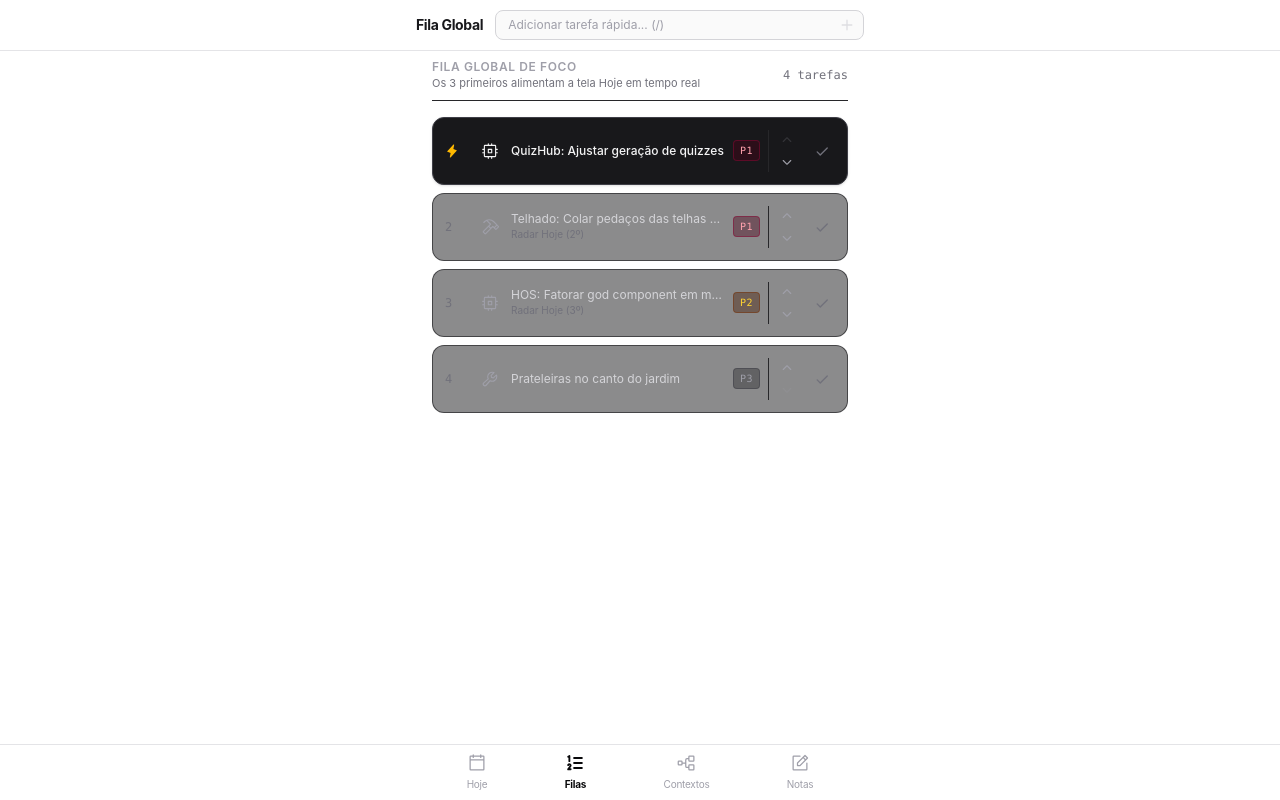
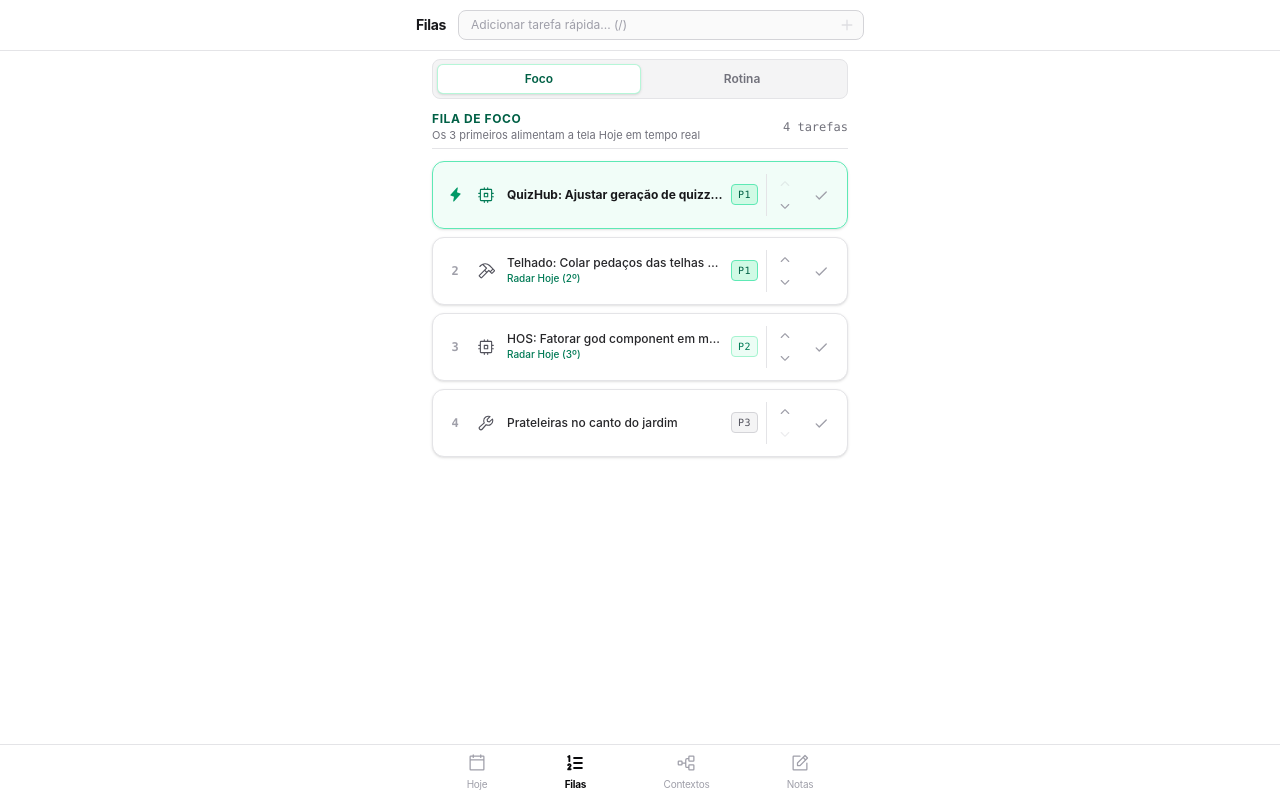
Before and after one commit to lessandrobull/taskflow, a React (Vite) app: page / in a window 1280 px wide. Both pictures are taken after a click on the button "Filas". Built offline with nearby package versions, Linux system fonts and the light colour scheme; no server answers; the database is empty.

Commit message:
feat(etapa-3): sub-abas foco e rotina em filas com ordenacao e tema claro

```diff
--- a/src/App.jsx
+++ b/src/App.jsx
@@ -38,7 +38,7 @@ export default function App() {
         <div className="max-w-md mx-auto flex items-center gap-3">
           <span className={`font-bold text-sm tracking-tight ${THEME.app.headerTitle}`}>
             {abaAtiva === 'hoje' && 'Hoje'}
-            {abaAtiva === 'fila' && 'Fila Global'}
+            {abaAtiva === 'fila' && 'Filas'}
             {abaAtiva === 'contextos' && 'Contextos'}
             {abaAtiva === 'notas' && 'Notas'}
           </span>
--- a/src/views/GlobalQueueView.jsx
+++ b/src/views/GlobalQueueView.jsx
@@ -1,7 +1,8 @@
-import React from 'react';
+import React, { useState } from 'react';
 import { CaretUp, CaretDown, Check, Lightning } from '@phosphor-icons/react';
 import DynamicIcon from '../components/DynamicIcon';
 import { TIPOS_TAREFA, PRIORIDADES } from '../types';
+import { THEME } from '../colors';
 
 export default function GlobalQueueView({
   tarefas,
@@ -10,130 +11,200 @@ export default function GlobalQueueView({
   moverParaBaixo,
   alternarPrioridade,
 }) {
+  const [subAba, setSubAba] = useState('foco'); // 'foco' | 'rotina'
+
   const filaFoco = tarefas
     .filter((t) => t.tipo === TIPOS_TAREFA.FOCO && !t.concluido)
-    .sort((a, b) => a.ordemFila - b.ordemFila);
+    .sort((a, b) => (a.ordemFila || 0) - (b.ordemFila || 0));
 
-  // Estilos semânticos da ficha técnica de paletas
-  const getBadgePrioridade = (p) => {
-    switch (p) {
-      case PRIORIDADES.P1:
-        return 'bg-rose-950/40 text-rose-300 border-rose-900/50';
-      case PRIORIDADES.P2:
-        return 'bg-amber-950/40 text-amber-300 border-amber-900/50';
-      case PRIORIDADES.P3:
-      default:
-        return 'bg-zinc-800/40 text-zinc-400 border-zinc-700/50';
+  const filaRotina = tarefas
+    .filter((t) => t.tipo === TIPOS_TAREFA.CADENCIA && !t.concluido)
+    .sort((a, b) => (a.ordemFila || 0) - (b.ordemFila || 0));
+
+  const filaAtiva = subAba === 'foco' ? filaFoco : filaRotina;
+
+  const getBadgePrioridade = (p, tipo) => {
+    if (tipo === TIPOS_TAREFA.CADENCIA) {
+      if (p === PRIORIDADES.P1) return THEME.rotina.p1;
+      if (p === PRIORIDADES.P2) return THEME.rotina.p2;
+      return THEME.rotina.p3;
     }
+    if (p === PRIORIDADES.P1) return THEME.foco.p1;
+    if (p === PRIORIDADES.P2) return THEME.foco.p2;
+    return THEME.foco.p3;
   };
 
   return (
-    <div className="space-y-4 pb-24">
-      <div className="flex items-center justify-between pb-2 border-b border-zinc-800">
+    <div className="space-y-3 pb-24">
+      {/* Seletor Superior: Foco | Rotina */}
+      <div className="flex p-1 bg-zinc-100 rounded-lg border border-zinc-200">
+        <button
+          onClick={() => setSubAba('foco')}
+          className={`flex-1 py-1.5 rounded-md text-xs font-semibold transition-all ${
+            subAba === 'foco'
+              ? 'bg-white text-emerald-800 shadow-sm border border-emerald-200/80 font-bold'
+              : 'text-zinc-500 hover:text-zinc-800'
+          }`}
+        >
+          Foco
+        </button>
+        <button
+          onClick={() => setSubAba('rotina')}
+          className={`flex-1 py-1.5 rounded-md text-xs font-semibold transition-all ${
+            subAba === 'rotina'
+              ? 'bg-white text-purple-800 shadow-sm border border-purple-200/80 font-bold'
+              : 'text-zinc-500 hover:text-zinc-800'
+          }`}
+        >
+          Rotina
+        </button>
+      </div>
+
+      {/* Subcabeçalho Informativo */}
+      <div className="flex items-center justify-between pb-1 border-b border-zinc-200">
         <div>
-          <h2 className="text-xs uppercase tracking-wider text-zinc-400 font-semibold">
-            Fila Global de Foco
+          <h2
+            className={`text-xs uppercase tracking-wider font-bold ${
+              subAba === 'foco' ? THEME.foco.titulo : THEME.rotina.titulo
+            }`}
+          >
+            {subAba === 'foco' ? 'Fila de Foco' : 'Fila de Rotina'}
           </h2>
           <p className="text-[11px] text-zinc-500">
-            Os 3 primeiros alimentam a tela Hoje em tempo real
+            {subAba === 'foco'
+              ? 'Os 3 primeiros alimentam a tela Hoje em tempo real'
+              : 'Organize os rituais por prioridade de execução'}
           </p>
         </div>
-        <span className="text-xs font-mono text-zinc-500">
-          {filaFoco.length} {filaFoco.length === 1 ? 'tarefa' : 'tarefas'}
+        <span className="text-xs font-mono font-medium text-zinc-500">
+          {filaAtiva.length} {filaAtiva.length === 1 ? 'tarefa' : 'tarefas'}
         </span>
       </div>
 
-      {filaFoco.length === 0 ? (
-        <div className="text-center py-16 text-zinc-600 text-xs">
-          Nenhuma tarefa na fila de foco. Adicione uma no topo.
+      {/* Listagem da Fila */}
+      {filaAtiva.length === 0 ? (
+        <div className="text-center py-16 text-zinc-400 text-xs">
+          {subAba === 'foco'
+            ? 'Nenhuma tarefa na fila de foco.'
+            : 'Nenhuma rotina pendente.'}
         </div>
       ) : (
         <div className="space-y-2">
-          {filaFoco.map((item, index) => {
-            const isFocoPrincipal = index === 0;
-            const isRadar = index === 1 || index === 2;
+          {filaAtiva.map((item, index) => {
+            const isPrincipal = index === 0;
+            const isRadar = subAba === 'foco' && (index === 1 || index === 2);
+
+            const estiloCard =
+              subAba === 'foco'
+                ? isPrincipal
+                  ? 'bg-emerald-50/70 border-emerald-300 shadow-sm'
+                  : 'bg-white border-zinc-200 hover:border-emerald-200 shadow-sm'
+                : isPrincipal
+                ? 'bg-purple-50/70 border-purple-300 shadow-sm'
+                : 'bg-white border-zinc-200 hover:border-purple-200 shadow-sm';
+
+            const corIcone =
+              subAba === 'foco'
+                ? isPrincipal
+                  ? 'text-emerald-700'
+                  : 'text-zinc-600'
+                : isPrincipal
+                ? 'text-purple-700'
+                : 'text-zinc-600';
 
             return (
               <div
                 key={item.id}
-                className={`flex items-center justify-between p-3 rounded-xl border transition-all ${
-                  isFocoPrincipal
-                    ? 'bg-zinc-900 border-zinc-700 shadow-sm'
-                    : 'bg-zinc-900/50 border-zinc-800/70 hover:border-zinc-700'
-                }`}
+                className={`flex items-center justify-between p-3 rounded-xl border transition-all ${estiloCard}`}
               >
-                {/* Lado Esquerdo: Posição, Ícone e Ação */}
+                {/* Lado Esquerdo: Posição, Ícone e Título */}
                 <div className="flex items-center gap-3 flex-1 min-w-0 pr-2">
-                  <div className="flex items-center gap-1.5 w-6 text-zinc-500 font-mono text-xs">
-                    {isFocoPrincipal ? (
-                      <Lightning size={14} weight="fill" className="text-amber-400" />
+                  <div className="flex items-center justify-center w-5 font-mono text-xs shrink-0">
+                    {isPrincipal ? (
+                      <Lightning
+                        size={15}
+                        weight="fill"
+                        className={
+                          subAba === 'foco'
+                            ? THEME.foco.raio
+                            : 'text-purple-600'
+                        }
+                      />
                     ) : (
-                      <span>{index + 1}</span>
+                      <span className="text-zinc-400 font-bold">{index + 1}</span>
                     )}
                   </div>
 
                   <DynamicIcon
                     name={item.icone}
                     size={18}
-                    className={isFocoPrincipal ? 'text-zinc-100' : 'text-zinc-400'}
+                    className={`shrink-0 ${corIcone}`}
                   />
 
                   <div className="flex-1 min-w-0">
                     <p
                       className={`text-xs truncate ${
-                        isFocoPrincipal
-                          ? 'font-medium text-zinc-100'
-                          : 'text-zinc-300'
+                        isPrincipal
+                          ? 'font-bold text-zinc-900'
+                          : 'font-medium text-zinc-800'
                       }`}
                     >
                       {item.titulo}
                     </p>
                     {isRadar && (
-                      <span className="text-[10px] text-zinc-500 block">
+                      <span className="text-[10px] text-emerald-700 font-medium block">
                         Radar Hoje ({index + 1}º)
+                      </span>
+                    )}
+                    {subAba === 'rotina' && item.cadencia?.intervaloDias && (
+                      <span className="text-[10px] text-purple-700 font-medium block">
+                        A cada {item.cadencia.intervaloDias} dias
+                        {item.horario ? ` • @${item.horario}` : ''}
                       </span>
                     )}
                   </div>
                 </div>
 
-                {/* Lado Direito: Prioridade e Botões de Posição */}
-                <div className="flex items-center gap-2">
-                  {/* Botão de Prioridade Cíclica */}
+                {/* Lado Direito: Prioridade Cíclica e Controles */}
+                <div className="flex items-center gap-2 shrink-0">
                   <button
                     onClick={() => alternarPrioridade(item.id)}
                     className={`px-1.5 py-0.5 rounded text-[10px] font-mono border uppercase tracking-wider transition-colors ${getBadgePrioridade(
-                      item.prioridade
+                      item.prioridade,
+                      item.tipo
                     )}`}
-                    title="Clique para mudar prioridade"
+                    title="Alternar prioridade (P1, P2, P3)"
                   >
                     {item.prioridade.toUpperCase()}
                   </button>
 
-                  {/* Controles de Subir / Descer */}
-                  <div className="flex flex-col gap-0.5 border-l border-zinc-800 pl-2">
+                  <div className="flex flex-col gap-0.5 border-l border-zinc-200 pl-2">
                     <button
                       onClick={() => moverParaCima(item.id)}
                       disabled={index === 0}
-                      className="p-1 text-zinc-400 hover:text-zinc-100 disabled:opacity-20 transition-colors"
+                      className="p-1 text-zinc-400 hover:text-zinc-800 disabled:opacity-20 transition-colors"
                       title="Mover para cima"
                     >
                       <CaretUp size={12} weight="bold" />
                     </button>
                     <button
                       onClick={() => moverParaBaixo(item.id)}
-                      disabled={index === filaFoco.length - 1}
-                      className="p-1 text-zinc-400 hover:text-zinc-100 disabled:opacity-20 transition-colors"
+                      disabled={index === filaAtiva.length - 1}
+                      className="p-1 text-zinc-400 hover:text-zinc-800 disabled:opacity-20 transition-colors"
                       title="Mover para baixo"
                     >
                       <CaretDown size={12} weight="bold" />
                     </button>
                   </div>
 
-                  {/* Concluir direto da Fila */}
                   <button
                     onClick={() => toggleConcluir(item.id)}
-                    className="p-1.5 ml-1 rounded-lg text-zinc-500 hover:text-emerald-400 hover:bg-zinc-800 transition-colors"
-                    title="Marcar como concluída"
+                    className={`p-1.5 ml-1 rounded-lg border border-transparent transition-colors ${
+                      subAba === 'foco'
+                        ? 'text-zinc-400 hover:text-emerald-700 hover:bg-emerald-50 hover:border-emerald-200'
+                        : 'text-zinc-400 hover:text-purple-700 hover:bg-purple-50 hover:border-purple-200'
+                    }`}
+                    title="Concluir tarefa"
                   >
                     <Check size={14} weight="bold" />
                   </button>
```
